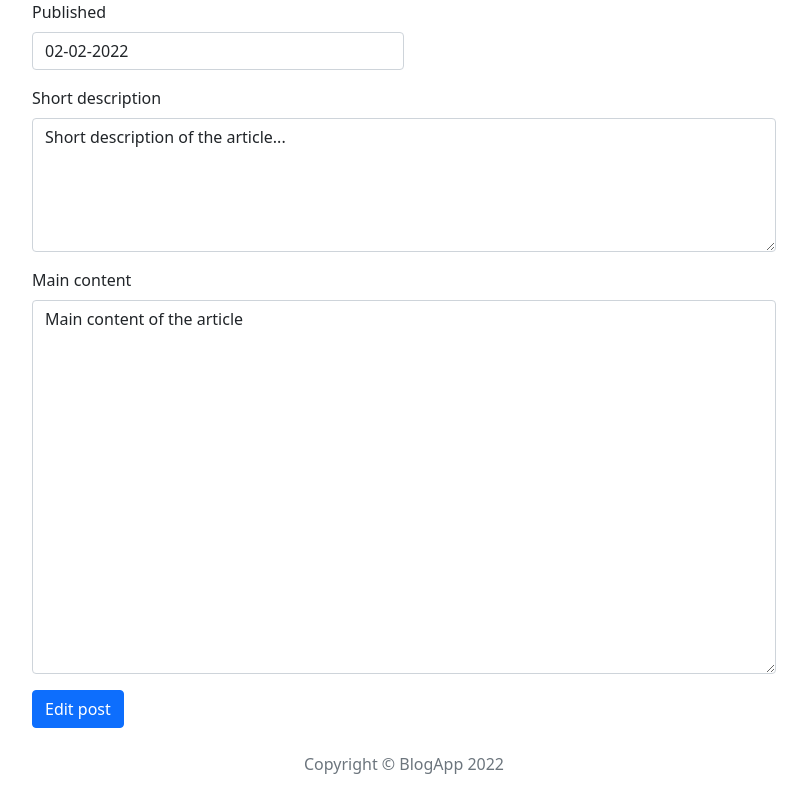
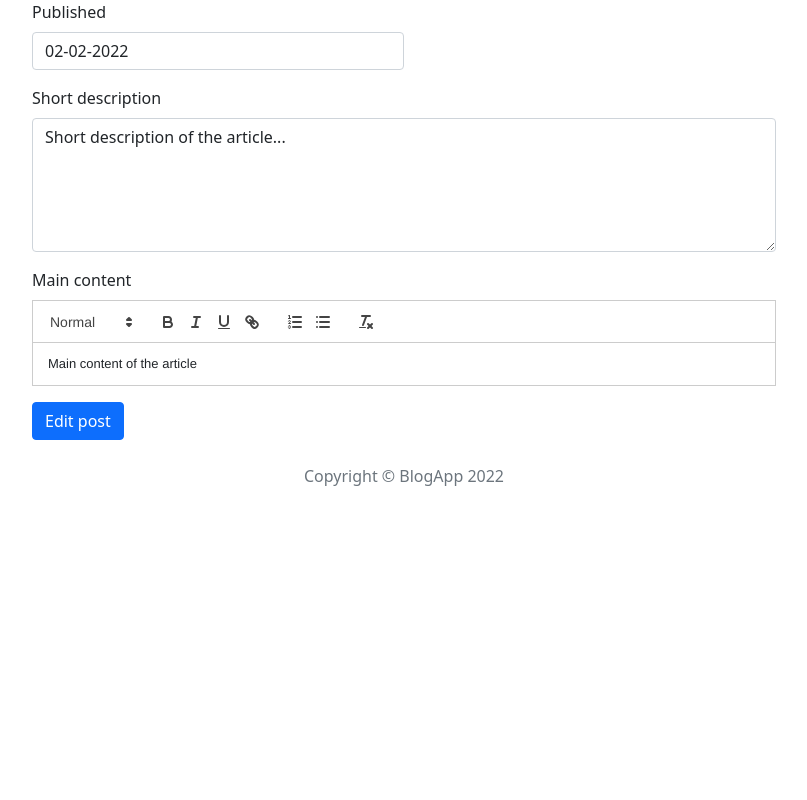
Before and after one commit to kondzio3002/blog-app, a React (Create React App) app: page /post/edit/1 in a window 1280 px wide. Shown: the part 340-1140 px from the top of the page, without its empty margins (236-1043 px from the left). After the commit the page ends 852 px from the top, so only its background shows below. Built offline with nearby package versions, Linux system fonts and the light colour scheme.

Commit message:
Add ReactQuill

```diff
--- a/package.json
+++ b/package.json
@@ -11,6 +11,7 @@
     "react": "^18.2.0",
     "react-bootstrap": "2.0",
     "react-dom": "^18.2.0",
+    "react-quill": "^2.0.0",
     "react-redux": "7.2.6",
     "react-router-dom": "6.0.1",
     "react-scripts": "5.0.1",
--- a/src/components/features/PostForm/PostForm.js
+++ b/src/components/features/PostForm/PostForm.js
@@ -1,5 +1,7 @@
 import { Form, Button } from "react-bootstrap";
 import { useState } from "react";
+import ReactQuill from "react-quill";
+import 'react-quill/dist/quill.snow.css';
 
 const PostForm = ({ action, actionText, ...props }) => {
 
@@ -34,7 +36,7 @@ const PostForm = ({ action, actionText, ...props }) => {
       </Form.Group>
       <Form.Group className="mt-3">
         <Form.Label>Main content</Form.Label>
-        <Form.Control as="textarea" rows={15} value={content} onChange={e => setContent(e.target.value)} />
+        <ReactQuill value={content} onChange={setContent} />
       </Form.Group>
       <Button variant="primary" className="mt-3" onClick={handleSubmit}>{actionText}</Button>
     </Form>
```
Also changed, not shown: 1 other file (tests, documents, lock files or other folders).
